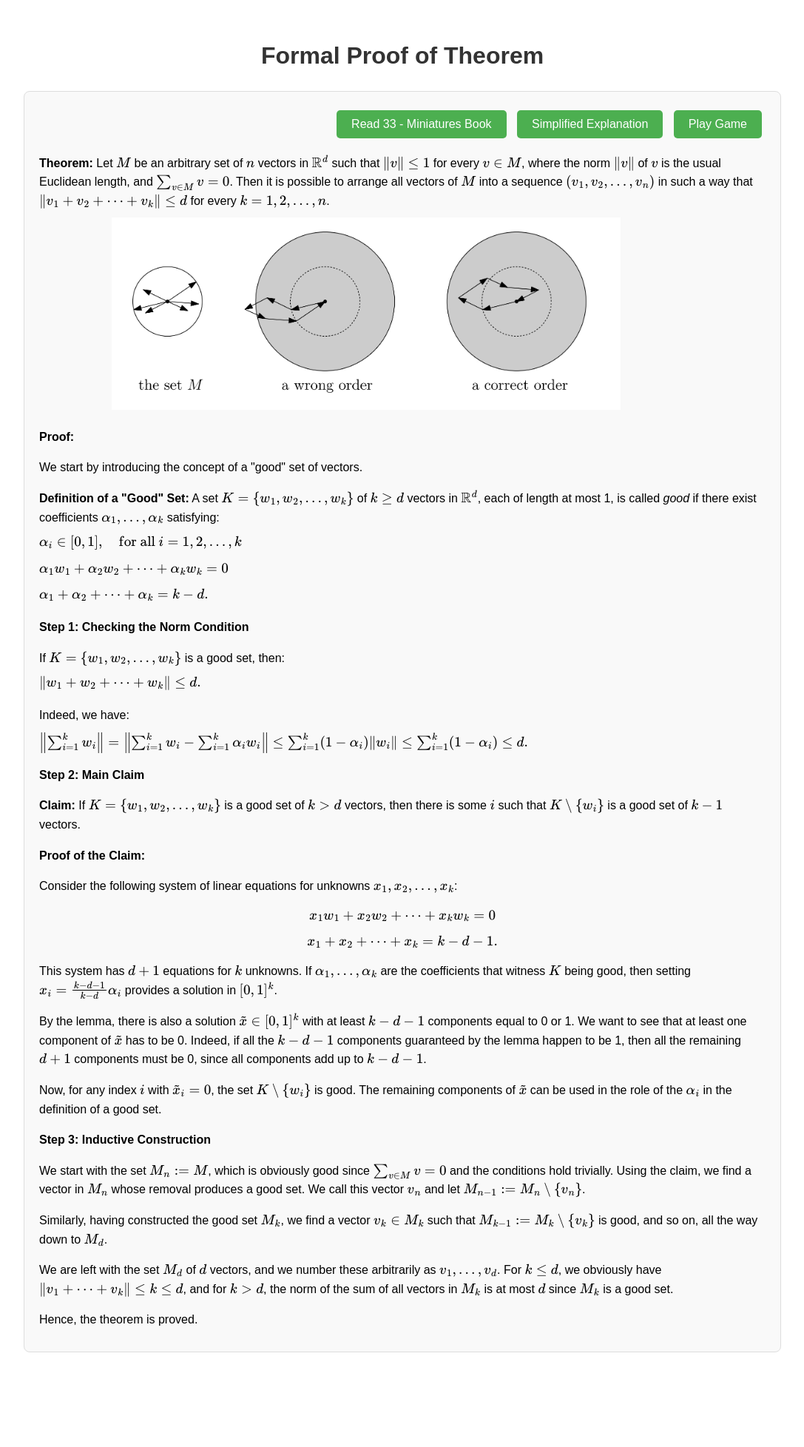
After one commit to rohitkumarbdp/Walking_in_the_yard, a Flask app: page /formal-proof in a window 1280 px wide. The commit adds this page. Shown: the whole page at 74% size, without its empty margins (96-1183 px from the left). Run offline with Flask 3, Linux system fonts and the light colour scheme.

Commit message:
Added Proof

```diff
--- a/app.py
+++ b/app.py
@@ -12,6 +12,13 @@ def twoDimention():
 def threeDimention():
     return render_template('three_d.html')
 
+@app.route('/formal-proof')
+def formalProof():
+    return render_template("formal_proof.html")
+@app.route('/layman-proof')
+def laymanProof():
+    return render_template("layman_proof.html")
+
 
 if __name__ == '__main__':
     app.run(debug=True, port= 5000)
--- /dev/null
+++ b/static/formal_proof.css
@@ -0,0 +1,49 @@
+body {
+    font-family: Arial, sans-serif;
+    line-height: 1.6;
+    /* margin: 10%; */
+    margin-top: 50px;
+    margin-left: 10%;
+    margin-right: 10%;
+    margin-bottom: 10%;
+}
+h1 {
+    text-align: center;
+    color: #333;
+}
+.proof {
+    background-color: #f9f9f9;
+    border: 1px solid #ddd;
+    padding: 20px;
+    border-radius: 8px;
+    margin-top: 20px;
+}
+.proof p {
+    margin-bottom: 10px;
+}
+.proof .equation {
+    font-family: 'Courier New', Courier, monospace;
+    display: block;
+    margin: 10px 0;
+}
+
+
+
+.buttons {
+    text-align: right;
+    margin-top: 0px;
+}
+.buttons button {
+    background-color: #4CAF50;
+    color: white;
+    border: none;
+    padding: 10px 20px;
+    margin: 5px;
+    font-size: 16px;
+    border-radius: 5px;
+    cursor: pointer;
+    transition: background-color 0.3s;
+}
+.buttons button:hover {
+    background-color: #45a049;
+}
--- a/static/three_d.js
+++ b/static/three_d.js
@@ -521,7 +521,7 @@ function drawSolutionStep() {
     // Stop the animation when all arrows are drawn
     // noLoop();
     isAnimating = false;
-    alert("You Win");
+    alert("Solution Path is Drawn");
   }
 }
 
--- /dev/null
+++ b/templates/formal_proof.html
@@ -0,0 +1,70 @@
+<!DOCTYPE html>
+<html lang="en">
+<head>
+    <meta charset="UTF-8">
+    <meta name="viewport" content="width=device-width, initial-scale=1.0">
+    <title>Formal Proof of Theorem</title>
+    <link rel="stylesheet" href="../static/formal_proof.css">
+    <script src="https://polyfill.io/v3/polyfill.min.js?features=es6"></script>
+    <script id="MathJax-script" async src="https://cdn.jsdelivr.net/npm/mathjax@3/es5/tex-mml-chtml.js"></script>
+</head>
+<body>
+
+    <h1>Formal Proof of Theorem</h1>
+
+
+    <div class="proof">
+        <div class="buttons">
+            <button onclick="window.open('https://www.ams.org/books/stml/053/stml053-endmatter.pdf', '_blank');">Read 33 - Miniatures Book</button>
+            <button onclick="window.location.href='/layman-proof';">Simplified Explanation</button>
+            <button onclick="window.location.href='/';">Play Game</button>
+        </div>
+        <p><strong>Theorem:</strong> Let \( M \) be an arbitrary set of \( n \) vectors in \( \mathbb{R}^d \) such that \( \|v\| \leq 1 \) for every \( v \in M \), where the norm \( \|v\| \) of \( v \) is the usual Euclidean length, and \( \sum_{v \in M} v = 0 \). Then it is possible to arrange all vectors of \( M \) into a sequence \( (v_1, v_2, \ldots, v_n) \) in such a way that \( \|v_1 + v_2 + \cdots + v_k\| \leq d \) for every \( k = 1, 2, \ldots, n \).</p>
+        <img src="../static/proof_circle.jpeg" alt="" style="width:70%;height:70%;margin-left: 10%;">
+        <p><strong>Proof:</strong></p>
+
+        <p>We start by introducing the concept of a "good" set of vectors.</p>
+
+        <p><strong>Definition of a "Good" Set:</strong> A set \( K = \{w_1, w_2, \ldots, w_k\} \) of \( k \geq d \) vectors in \( \mathbb{R}^d \), each of length at most 1, is called <em>good</em> if there exist coefficients \( \alpha_1, \ldots, \alpha_k \) satisfying:</p>
+
+        <p class="equation">\(\alpha_i \in [0, 1], \quad \text{for all } i = 1, 2, \ldots, k\)</p>
+        <p class="equation">\(\alpha_1 w_1 + \alpha_2 w_2 + \cdots + \alpha_k w_k = 0\)</p>
+        <p class="equation">\(\alpha_1 + \alpha_2 + \cdots + \alpha_k = k - d.\)</p>
+
+        <p><strong>Step 1: Checking the Norm Condition</strong></p>
+        <p>If \( K = \{w_1, w_2, \ldots, w_k\} \) is a good set, then:</p>
+
+        <p class="equation">\(\left\| w_1 + w_2 + \cdots + w_k \right\| \leq d.\)</p>
+
+        <p>Indeed, we have:</p>
+
+        <p class="equation">\(\left\| \sum_{i=1}^k w_i \right\| = \left\| \sum_{i=1}^k w_i - \sum_{i=1}^k \alpha_i w_i \right\| \leq \sum_{i=1}^k (1 - \alpha_i) \|w_i\| \leq \sum_{i=1}^k (1 - \alpha_i) \leq d.\)</p>
+
+        <p><strong>Step 2: Main Claim</strong></p>
+        <p><strong>Claim:</strong> If \( K = \{w_1, w_2, \ldots, w_k\} \) is a good set of \( k > d \) vectors, then there is some \( i \) such that \( K \setminus \{w_i\} \) is a good set of \( k - 1 \) vectors.</p>
+
+        <p><strong>Proof of the Claim:</strong></p>
+        <p>Consider the following system of linear equations for unknowns \( x_1, x_2, \ldots, x_k \):</p>
+
+        <p class="equation">\[x_1 w_1 + x_2 w_2 + \cdots + x_k w_k = 0\]</p>
+        <p class="equation">\[x_1 + x_2 + \cdots + x_k = k - d - 1.\]</p>
+
+        <p>This system has \( d + 1 \) equations for \( k \) unknowns. If \( \alpha_1, \ldots, \alpha_k \) are the coefficients that witness \( K \) being good, then setting \( x_i = \frac{k - d - 1}{k - d} \alpha_i \) provides a solution in \([0, 1]^k\).</p>
+
+        <p>By the lemma, there is also a solution \( \tilde{x} \in [0, 1]^k \) with at least \( k - d - 1 \) components equal to 0 or 1. We want to see that at least one component of \( \tilde{x} \) has to be 0. Indeed, if all the \( k - d - 1 \) components guaranteed by the lemma happen to be 1, then all the remaining \( d + 1 \) components must be 0, since all components add up to \( k - d - 1 \).</p>
+
+        <p>Now, for any index \( i \) with \( \tilde{x}_i = 0 \), the set \( K \setminus \{w_i\} \) is good. The remaining components of \( \tilde{x} \) can be used in the role of the \( \alpha_i \) in the definition of a good set.</p>
+
+        <p><strong>Step 3: Inductive Construction</strong></p>
+        <p>We start with the set \( M_n := M \), which is obviously good since \( \sum_{v \in M} v = 0 \) and the conditions hold trivially. Using the claim, we find a vector in \( M_n \) whose removal produces a good set. We call this vector \( v_n \) and let \( M_{n-1} := M_n \setminus \{v_n\} \).</p>
+
+        <p>Similarly, having constructed the good set \( M_k \), we find a vector \( v_k \in M_k \) such that \( M_{k-1} := M_k \setminus \{v_k\} \) is good, and so on, all the way down to \( M_d \).</p>
+
+        <p>We are left with the set \( M_d \) of \( d \) vectors, and we number these arbitrarily as \( v_1, \ldots, v_d \). For \( k \leq d \), we obviously have \( \|v_1 + \cdots + v_k\| \leq k \leq d \), and for \( k > d \), the norm of the sum of all vectors in \( M_k \) is at most \( d \) since \( M_k \) is a good set.</p>
+
+        <p>Hence, the theorem is proved.</p>
+
+    </div>
+
+</body>
+</html>
```
Also changed, not shown: static/index.css (added, +52 -0 lines), static/two_d.js (+5 -5 lines), templates/index.html (+22 -41 lines), templates/layman_proof.html (added, +58 -0 lines), static/proof_circle.jpeg (added).
